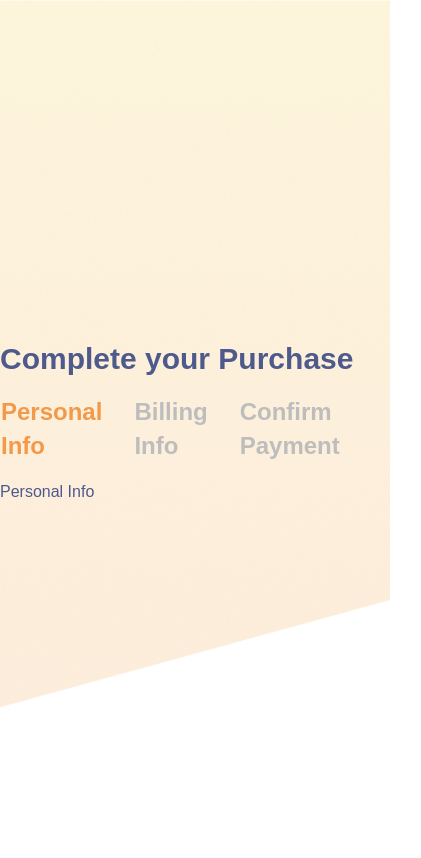
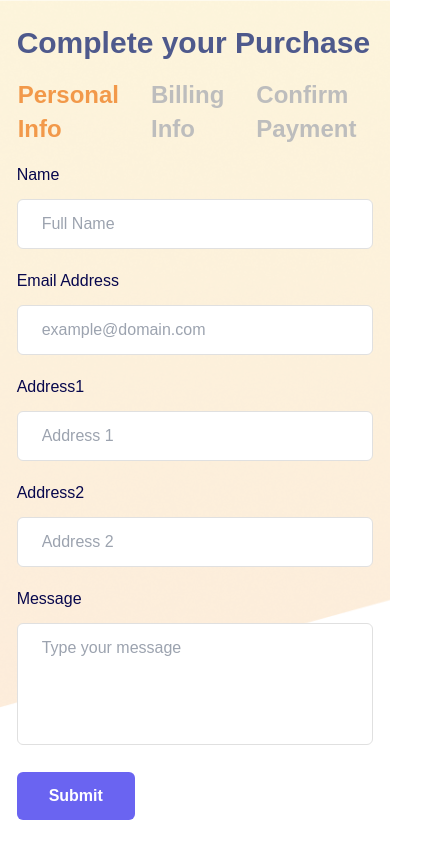
Before and after one commit to olayomipo/iqube-design, a React (Vite) app: page /purchase in a window 390 px wide. Shown: the top 858 px of the page, 421 px wide, since content can reach past the window. Built offline with nearby package versions, Linux system fonts and the light colour scheme; a web font is replaced by a local one.

Commit message:
Tweak on Completed Purchase : responsiveness & p-12 on PurchaseForm for responsiveness

```diff
--- a/src/components/BreadCrumb.jsx
+++ b/src/components/BreadCrumb.jsx
@@ -10,7 +10,7 @@
   const base = '/purchase'
 
   return (
-    <div className="ml-[-1rem] w-[80%] lg:w-[710px] xl:w-[710px]  ">
+    <div className="ml-[-1rem] w-[100%] ">
       <ul className="border border-transparent text-xl text-[#bdbdbd] cursor-pointer text-left items-start">
         <div className="font-bold xs:text-[10px] sm:text-[12px] md:text-[18px] text-[24px] leading-[34px] flex justify-between">
           <Link to={base} className={`hover:text-[#F2994A] p-4 ${location.pathname === base && 'text-[#F2994A]' } `}>
--- a/src/components/PersonalInfo.jsx
+++ b/src/components/PersonalInfo.jsx
@@ -2,8 +2,94 @@
 
 function PersonalInfo() {
   return (
-    <div>
-      Personal Info
+    <div className="flex items-center justify-center">
+    <div className="mx-auto w-full max-w-[550px]">
+        <form action="" method="POST">
+        <div className="mb-5">
+            <label
+            htmlFor="name"
+            className="mb-3 block text-base font-medium text-[#07074D]"
+            >
+            Name
+            </label>
+            <input
+            type="text"
+            name="name"
+            id="name"
+            placeholder="Full Name"
+            className="w-full rounded-md border border-[#e0e0e0] bg-white py-3 px-6 text-base font-medium text-[#6B7280] outline-none focus:border-[#6A64F1] focus:shadow-md"
+            />
+        </div>
+        <div className="mb-5">
+            <label
+            htmlFor="email"
+            className="mb-3 block text-base font-medium text-[#07074D]"
+            >
+            Email Address
+            </label>
+            <input
+            type="email"
+            name="email"
+            id="email"
+            placeholder="example@domain.com"
+            className="w-full rounded-md border border-[#e0e0e0] bg-white py-3 px-6 text-base font-medium text-[#6B7280] outline-none focus:border-[#6A64F1] focus:shadow-md"
+            />
+        </div>
+        <div className="mb-5">
+            <label
+            htmlFor="address1"
+            className="mb-3 block text-base font-medium text-[#07074D]"
+            >
+            Address1
+            </label>
+            <input
+            type="text"
+            name="address1"
+            id="address1"
+            placeholder="Address 1"
+            className="w-full rounded-md border border-[#e0e0e0] bg-white py-3 px-6 text-base font-medium text-[#6B7280] outline-none focus:border-[#6A64F1] focus:shadow-md"
+            />
+        </div>
+        <div className="mb-5">
+            <label
+            htmlFor="address2"
+            className="mb-3 block text-base font-medium text-[#07074D]"
+            >
+            Address2
+            </label>
+            <input
+            type="text"
+            name="address2"
+            id="address2"
+            placeholder="Address 2"
+            className="w-full rounded-md border border-[#e0e0e0] bg-white py-3 px-6 text-base font-medium text-[#6B7280] outline-none focus:border-[#6A64F1] focus:shadow-md"
+            />
+        </div>
+        <div className="mb-5">
+            <label
+            htmlFor="message"
+            className="mb-3 block text-base font-medium text-[#07074D]"
+            >
+            Message
+            </label>
+            <textarea
+            rows="4"
+            name="message"
+            id="message"
+            placeholder="Type your message"
+            className="w-full resize-none rounded-md border border-[#e0e0e0] bg-white py-3 px-6 text-base font-medium text-[#6B7280] outline-none focus:border-[#6A64F1] focus:shadow-md"
+            ></textarea>
+        </div>
+
+        <div>
+            <button
+            className="hover:shadow-form rounded-md bg-[#6A64F1] py-3 px-8 text-base font-semibold text-white outline-none"
+            >
+            Submit
+            </button>
+        </div>
+        </form>
+    </div>
     </div>
   )
 }
--- a/src/routes/PurchaseCompleted.jsx
+++ b/src/routes/PurchaseCompleted.jsx
@@ -9,7 +9,7 @@
             {/* <a href="#" class="bg-transperent inline-block ">
               <img src="src/assets/Vector.png" alt="Icon" class="w-[12px] h-[8.5px] rounded-full hover:shadow-md transition duration-300 ease-in-out" />
             </a> */}
-            <div className="w-[80%] h-[40%] md:w-[760px] md:h-[480px] sm:h-[480px] sm:w-[800px] bg-white shadow-custom rounded-lg">
+            <div className="p-12 py-24 bg-white shadow-custom rounded-lg w-[801px]">
               <div className="flex items-center justify-center flex-col h-full w-full">
                 <div className="">
                   <div className="mt-0 w-[50px] h-[50px] sm:w-[60px] sm:h-[60px] md:w-[72px] md:h-[72px] lg:w-[84px] lg:h-[84px] bg-transparent flex rounded-full shadow-custom overflow-hidden items-center justify-center">
--- a/src/routes/PurchaseForm.jsx
+++ b/src/routes/PurchaseForm.jsx
@@ -52,8 +52,8 @@
 
 function PurchaseForm(){
     return(
-        <div className="h-screen min-h-screen flex items-center justify-center bg-transparent">
-            <div className="flex-col gap-8">
+        <div className="h-screen min-h-screen flex items-center justify-center bg-transparent ">
+            <div className="flex-col gap-8 p-12">
                 <h1 className="lg:text-5xl md:text-4xl sm:text-3xl xs:text-2xl text-3xl text-heading-2 font-bold text-left text-[#4E598C] leading-tight">
                         Complete your Purchase
                 </h1>
```
